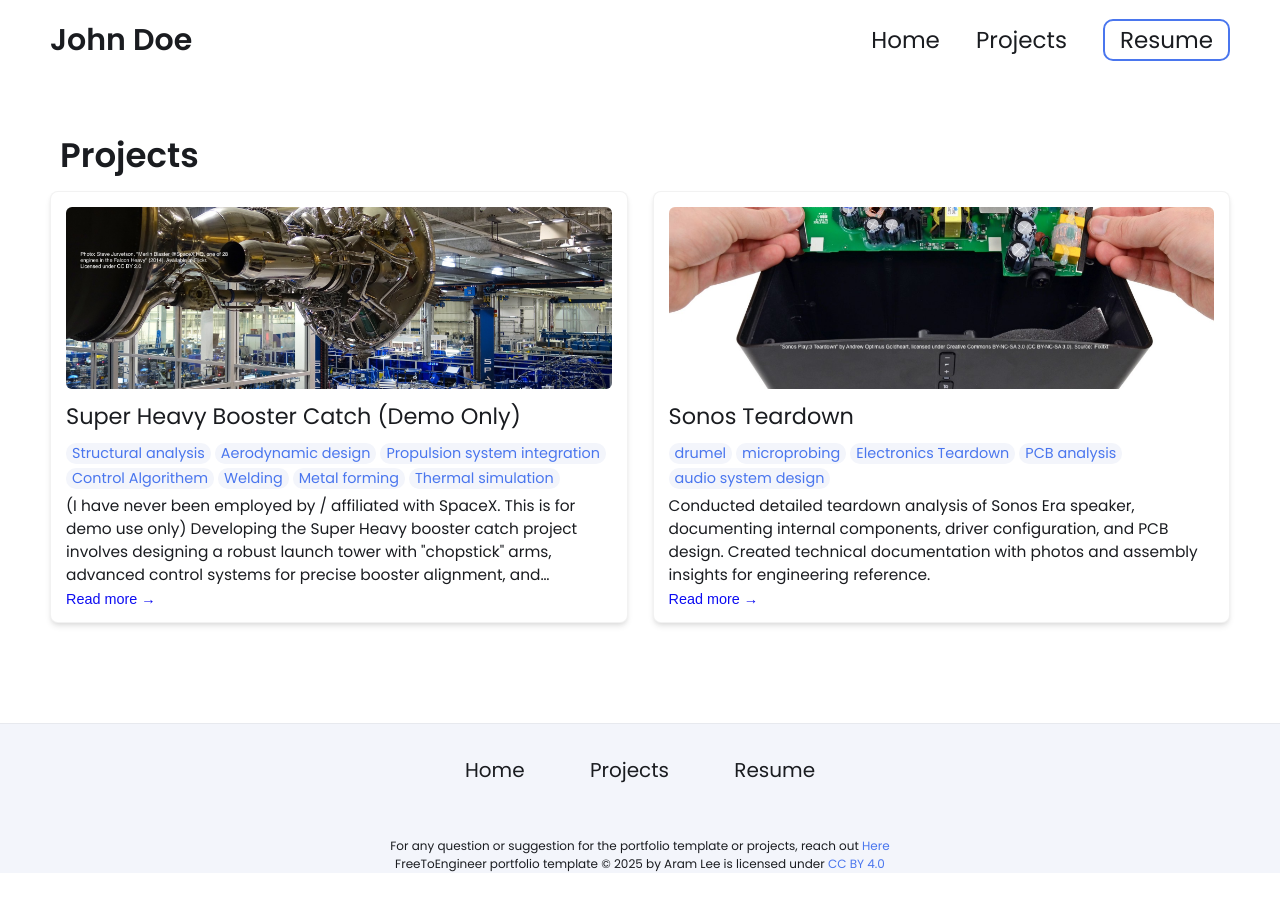
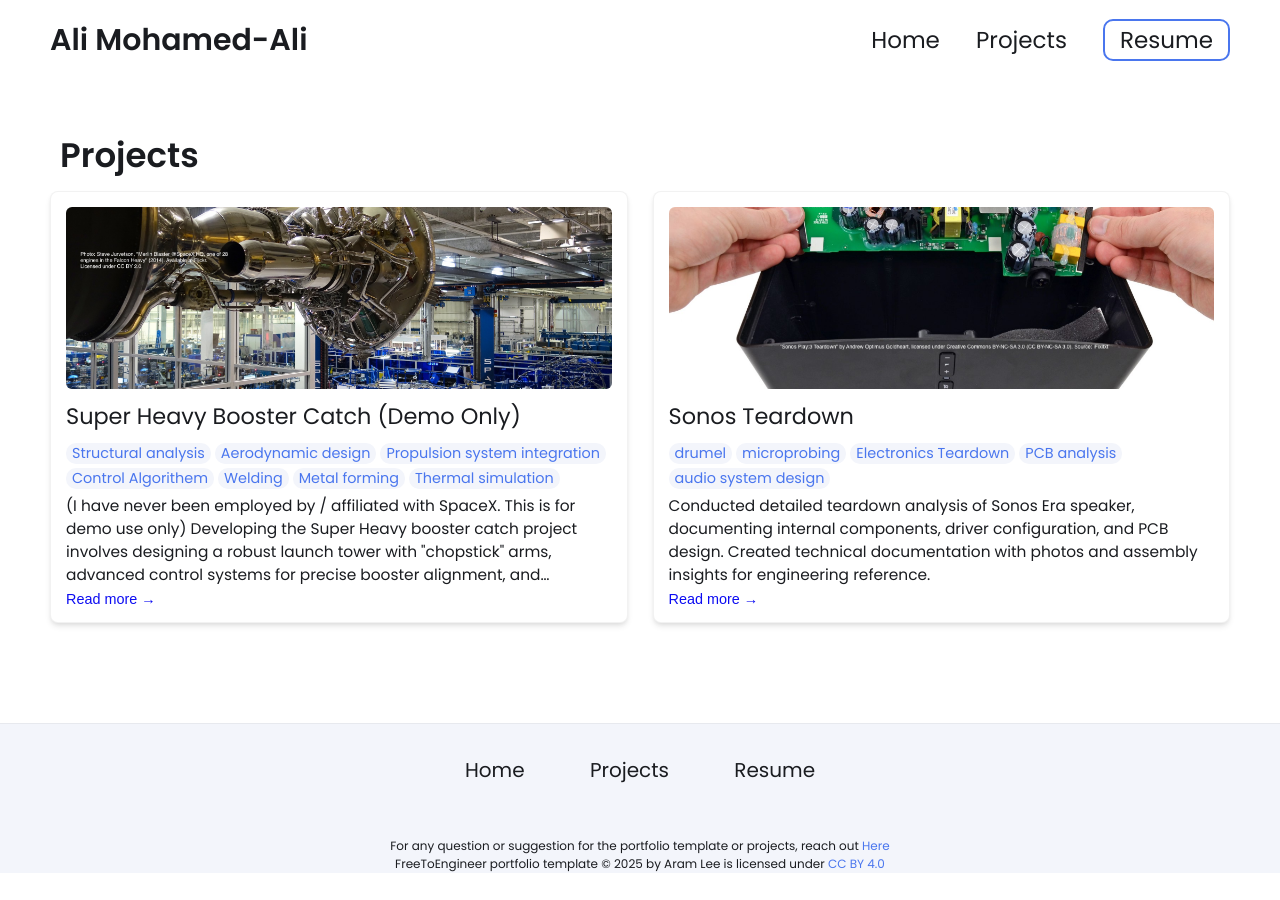
Before and after one commit to alimoh7/alimoh.github.io, a Jekyll site: the page built from projects.html, in a window 1280 px wide. Built offline with Jekyll 4.4.1, drawn with Linux system fonts in a browser that asks for light colours.

Commit message:
Update _config.yml

```diff
--- a/_config.yml
+++ b/_config.yml
@@ -7,13 +7,14 @@
 
 # Main Page Setup
 
-title: Ali Mohamed-Ali's Portfolio # This is what shows up in the tab of the browser
+title: Ali Portfolio
+# This is what shows up in the tab of the browser
 
 
 
 # Hero Section
-name: John Doe
-headline: headline message
+name: Ali Mohamed-Ali
+headline: Mechanical Engineer
 description: >- # dont remove this line. this will ignore all new lines until the next section
   Write an awesome intro and discuss your highlights and qualification. You can edit this
   line in _config.yml. It will appear in your document head meta (for
```
